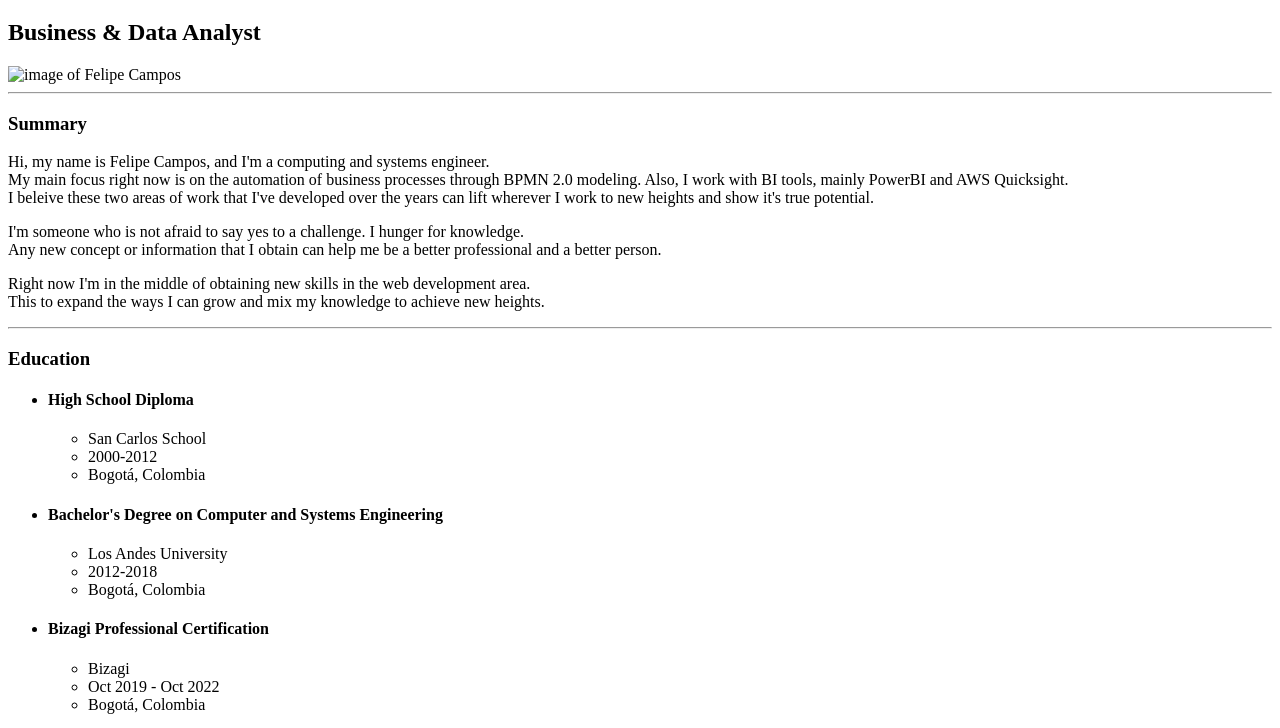
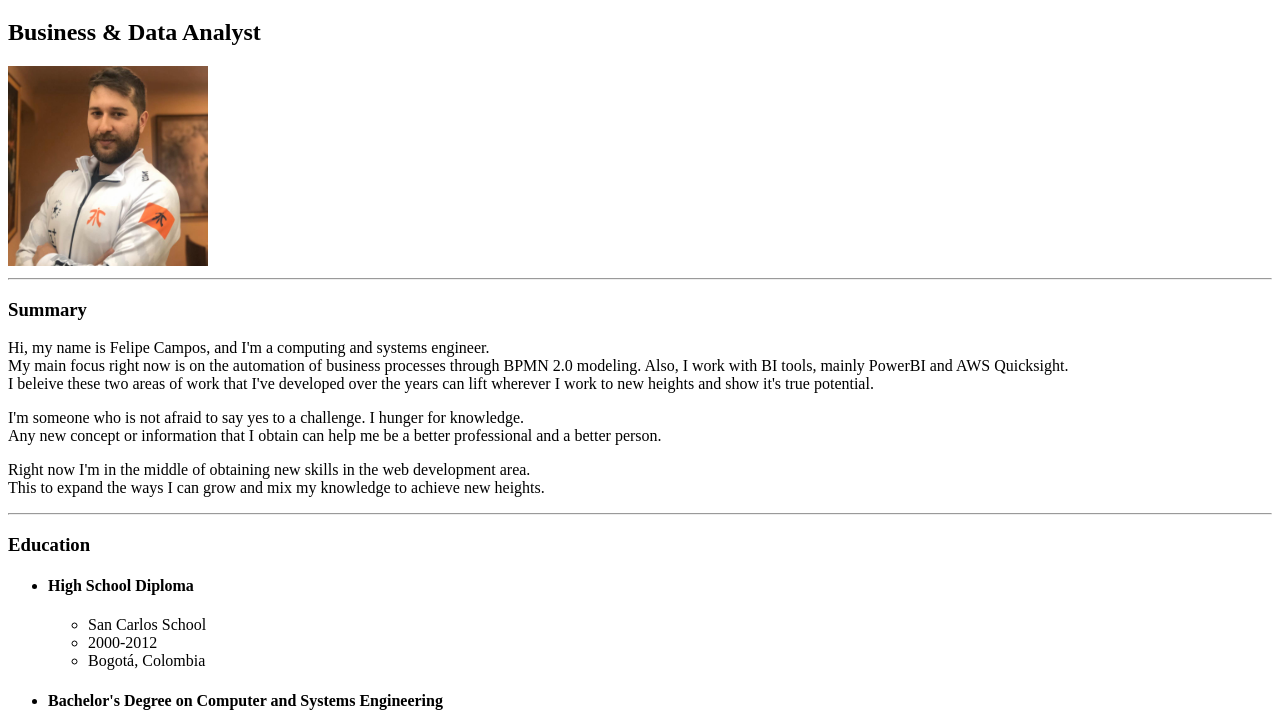
Before and after one commit to campy8a/felipe-resume, a plain HTML site: page index.html in a window 1280 px wide. Shown: the part 61-789 px from the top of the page. Drawn offline with Linux system fonts and the light colour scheme.

Commit message:
Add files via upload

```diff
--- a/index.html
+++ b/index.html
@@ -8,7 +8,7 @@
 <body>
     <h1>Felipe Campos</h1>
     <h2>Business & Data Analyst</h2>
-    <img src="./Assets/Images/me.jpeg" alt="image of Felipe Campos" height="200px">
+    <img src="./Assets/Images/me.jpg" alt="image of Felipe Campos" height="200px">
 
     <hr>
     <h3>Summary</h3>
```
